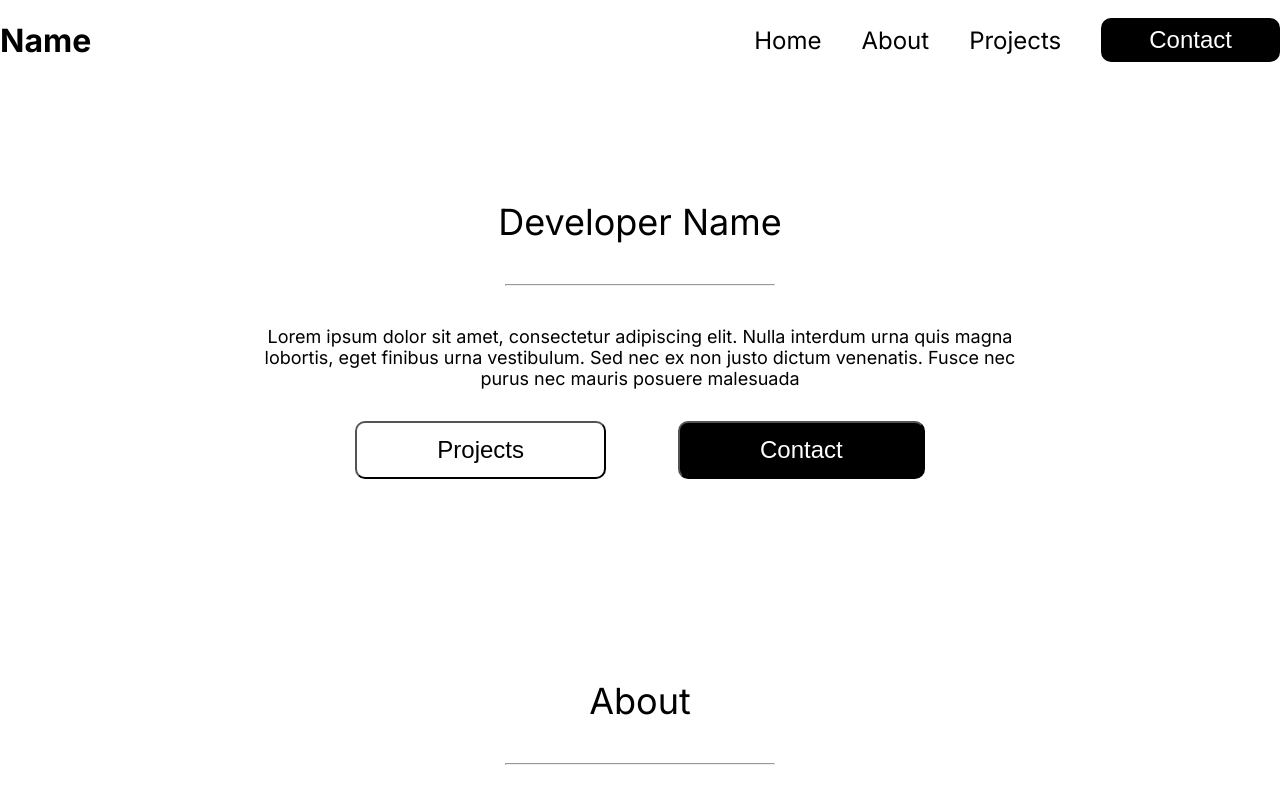
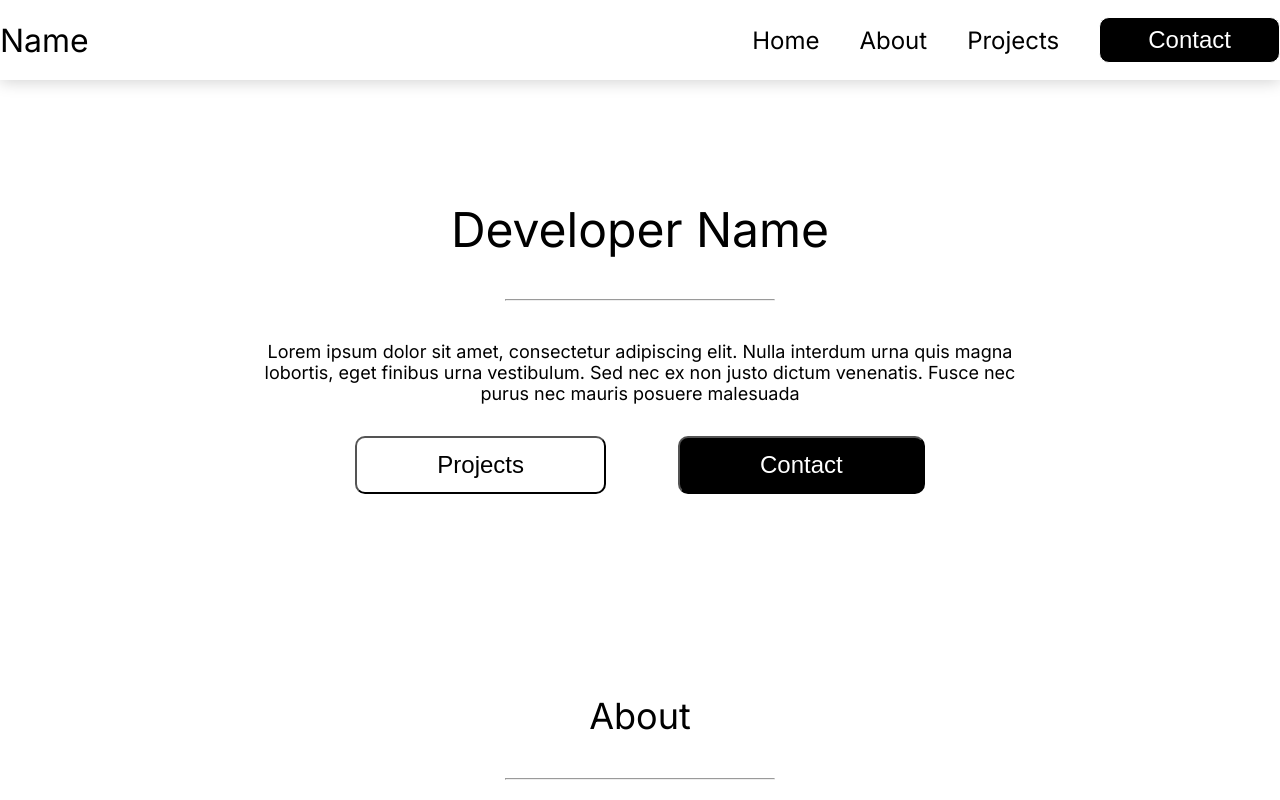
Before and after one commit to sudheermishra/My-Portfolio, a React (Create React App) app: page / in a window 1280 px wide. Shown: the top 800 px of the page. Built offline with nearby package versions, Linux system fonts and the light colour scheme.

Commit message:
changes in css files

```diff
--- a/src/components/About/About.css
+++ b/src/components/About/About.css
@@ -1,7 +1,7 @@
 .about {
   margin-top: 100px;
   text-align: center;
-  max-width: 750px;
+  max-width: 900px;
   margin: 200px auto;
 }
 
@@ -10,11 +10,11 @@ hr {
   margin: 40px auto;
 }
 
-div h1 {
+div h2 {
   font-size: 36px;
   font-weight: 400;
 }
-.text-content {
+.about-text {
   font-size: 18px;
   margin: 2rem auto;
 }
--- a/src/components/About/About.js
+++ b/src/components/About/About.js
@@ -3,9 +3,9 @@ import "./About.css";
 function About() {
   return (
     <section className='about'>
-      <h1>About</h1>
+      <h2>About</h2>
       <hr />
-      <div className='text-content'>
+      <div className='about-text'>
         <p>
           Lorem ipsum dolor sit amet, consectetur adipiscing elit. Nulla
           interdum urna quis magna lobortis, eget finibus urna vestibulum. Sed
--- a/src/components/Header/Header.css
+++ b/src/components/Header/Header.css
@@ -5,6 +5,7 @@ nav {
   top: 0;
   left: 0;
   height: 80px;
+  box-shadow: 0 2px 15px 0px rgba(0, 0, 0, 0.178);
 }
 
 .nav-content {
@@ -44,4 +45,17 @@ nav {
   border: none;
   outline: none;
   border-radius: 10px;
+  transition: all 0.2s ease-in-out;
+  border: 1px solid #fff;
 }
+
+.last-nav-link button:hover {
+  color: black;
+  background-color: #fff;
+  cursor: pointer;
+  border: 1px solid #000;
+}
+
+.link:hover {
+  scale: 0.9;
+}
--- a/src/components/Header/Header.js
+++ b/src/components/Header/Header.js
@@ -3,20 +3,20 @@ function Header() {
   return (
     <header>
       <nav>
-        <div className="nav-content container">
-          <h2 className="logo">Name</h2>
+        <div className='nav-content container'>
+          <h2 className='logo'>Name</h2>
 
-          <ul className="nav-links">
-            <li className="nav-link">
-              <a href="">Home</a>
+          <ul className='nav-links'>
+            <li className='nav-link link'>
+              <a href=''>Home</a>
             </li>
-            <li className="nav-link">
-              <a href="">About</a>
+            <li className='nav-link link'>
+              <a href=''>About</a>
             </li>
-            <li className="nav-link">
-              <a href="">Projects</a>
+            <li className='nav-link link'>
+              <a href=''>Projects</a>
             </li>
-            <li className="nav-link last-nav-link">
+            <li className='nav-link last-nav-link'>
               <button>Contact</button>
             </li>
           </ul>
--- a/src/components/Main/Main.css
+++ b/src/components/Main/Main.css
@@ -25,27 +25,30 @@ main h1 {
   align-items: center;
   gap: 4.5rem;
 }
-.buttons a {
-  text-decoration: none;
+
+.buttons button {
+  padding: 0.8rem 5rem;
   font-size: 24px;
 }
 
 .buttons button {
-  padding: 0.8rem 5rem;
   border-radius: 10px;
 }
+
 .left-btn {
   background-color: #fff;
-}
-
-.left-btn a {
-  color: #000;
+  transition: 0.2s ease-in-out;
+  cursor: pointer;
 }
 
 .right-btn {
+  color: #fff;
   background-color: #000;
+  transition: 0.2s ease-in-out;
+  cursor: pointer;
 }
 
-.right-btn a {
-  color: #fff;
+.right-btn:hover {
+  color: #000;
+  background-color: #fff;
 }
--- a/src/components/Main/Main.js
+++ b/src/components/Main/Main.js
@@ -15,12 +15,13 @@ function Main() {
           </p>
         </div>
         <div className='buttons'>
-          <button className='left-btn'>
-            <a href=''>Projects</a>
-          </button>
-          <button className='right-btn'>
-            <a href=''>Contact</a>
-          </button>
+          <a href=''>
+            <button className='left-btn'>Projects </button>
+          </a>
+
+          <a href=''>
+            <button className='right-btn'>Contact</button>
+          </a>
         </div>
       </div>
     </main>
```
